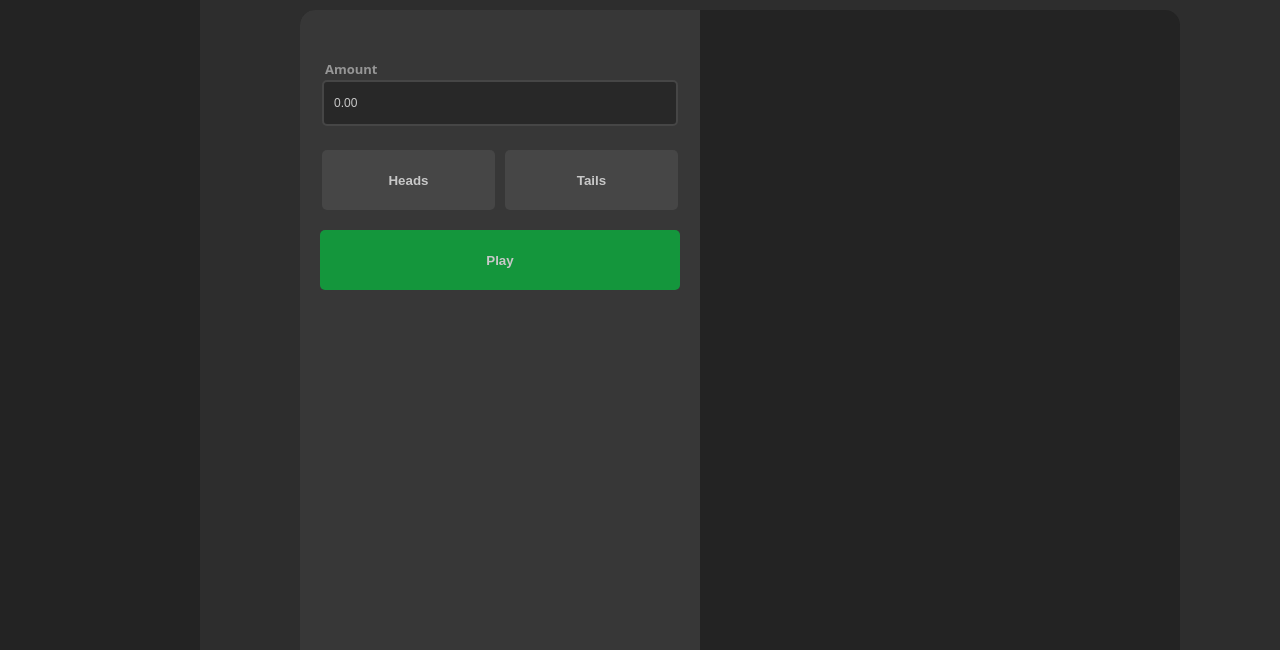
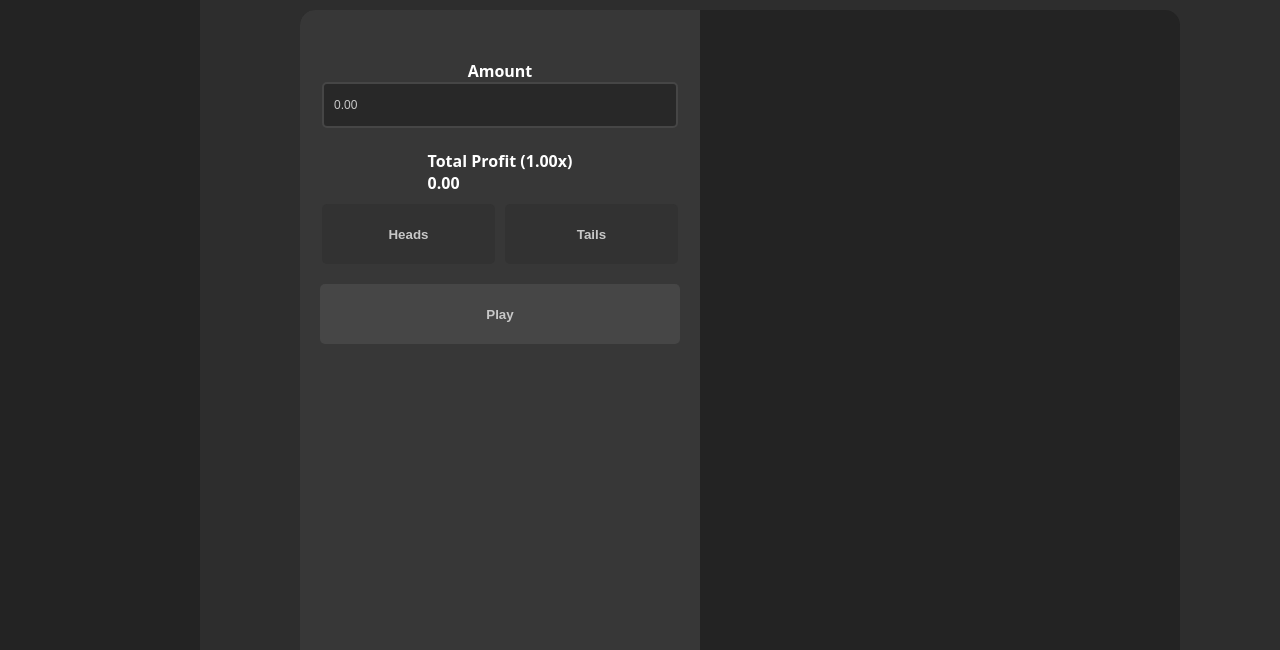
Before and after one commit to waffold/casino, a plain HTML site: page coinflip/index.html in a window 1280 px wide. Shown: the part 150-800 px from the top of the page. Drawn offline with Linux system fonts and the light colour scheme; files that its build step writes are made by us from their sources.

Commit message:
Update index.html

```diff
--- a/coinflip/index.html
+++ b/coinflip/index.html
@@ -34,14 +34,24 @@
             <div class="game-sidebar">
 
                 <div class="enter-bet">
-                    <span class="enter-bet-label">Amount</span>
-                    <input type="number" placeholder="0.00" id="coinflip-bet" class="input"></input>
+                    <span class="label">Amount</span>
+                    <input id="enter-bet-field" type="number" placeholder="0.00" class="input"></input>
+                </div>
+                <div id="profit-area" class="profit hidden">
+                    <span id="profit-label" class="label">Total Profit (1.00x)</span>
+                    <div id="profit-field" class="profit-field">0.00</div>
                 </div>
                 <div class="coinside-btns">
-                    <button id="heads-btn" class="coinside-btn" onclick="coinflipSelectCoin('heads')">Heads</button>
-                    <button id="tails-btn" class="coinside-btn" onclick="coinflipSelectCoin('tails')">Tails</button>
+                    <button id="heads-btn" class="coinside-btn noclick">Heads</button>
+                    <button id="tails-btn" class="coinside-btn noclick">Tails</button>
                 </div>
-                <button id="coinflip-play" class="play-btn" style="width: calc(100% - 40px)" onclick="coinflipPlay()">Play</button>
+                <button id="event-btn" class="event-btn" style="width: calc(100% - 40px)" onclick="coinflipPlay()">Play</button>
+
+            </div>
+            <div class="history-bar">
+                <span class="label history-label">History</span>
+                <div id="coin-history" class="history-container">
+                </div>
             </div>
         </div>
     </div>
```
